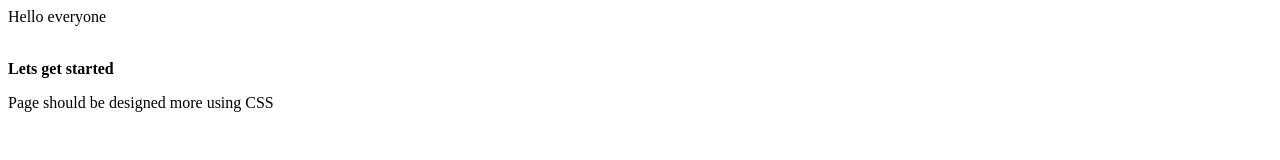
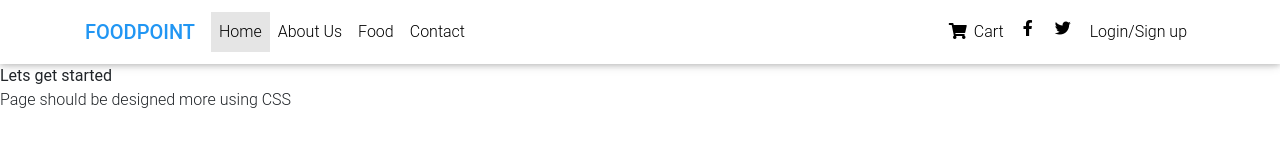
Before and after one commit to Yash9936/Hacktoberfest, a plain HTML site: page index.html in a window 1280 px wide. Drawn offline with nearby package versions, Linux system fonts and the light colour scheme.

Commit message:
Update index.html

```diff
--- a/index.html
+++ b/index.html
@@ -1,10 +1,82 @@
 <html>
-<head>
+  <head>
+    <link rel="stylesheet" href="https://use.fontawesome.com/releases/v5.11.2/css/all.css">
+
+  <link rel="stylesheet" href="https://stackpath.bootstrapcdn.com/bootstrap/4.3.1/css/bootstrap.min.css" integrity="sha384-ggOyR0iXCbMQv3Xipma34MD+dH/1fQ784/j6cY/iJTQUOhcWr7x9JvoRxT2MZw1T" crossorigin="anonymous">
+  <!-- Material Design Bootstrap -->
+  <link href="https://cdnjs.cloudflare.com/ajax/libs/mdbootstrap/4.8.11/css/mdb.min.css" rel="stylesheet">
+  </head>
 <body>
+  <!-- Navbar -->
+  <nav class="navbar fixed-top navbar-expand-lg navbar-light white scrolling-navbar">
+    <div class="container">
+
+      <!-- Brand -->
+      <a class="navbar-brand waves-effect" href="" target="_blank">
+        <strong class="blue-text">FOODPOINT</strong>
+      </a>
+
+      <!-- Collapse -->
+      <button class="navbar-toggler" type="button" data-toggle="collapse" data-target="#navbarSupportedContent"
+        aria-controls="navbarSupportedContent" aria-expanded="false" aria-label="Toggle navigation">
+        <span class="navbar-toggler-icon"></span>
+      </button>
+
+      <!-- Links -->
+      <div class="collapse navbar-collapse" id="navbarSupportedContent">
+
+        <!-- Left -->
+        <ul class="navbar-nav mr-auto">
+          <li class="nav-item active">
+            <a class="nav-link waves-effect" href="#">Home
+              <span class="sr-only">(current)</span>
+            </a>
+          </li>
+          <li class="nav-item">
+            <a class="nav-link waves-effect" href="#aboutus">About Us</a>
+          </li>
+          <li class="nav-item">
+            <a class="nav-link waves-effect" href="#food"
+              >Food</a>
+          </li>
+          <li class="nav-item">
+            <a class="nav-link waves-effect" href="#contact">Contact</a>
+          </li>
+        </ul>
+
+        <!-- Right -->
+        <ul class="navbar-nav nav-flex-icons">
+          <li class="nav-item">
+            <a class="nav-link waves-effect">
+
+              <i class="fas fa-shopping-cart"></i>
+              <span class="clearfix d-none d-sm-inline-block"> Cart </span>
+            </a>
+          </li>
+          <li class="nav-item">
+            <a href="" class="nav-link waves-effect" >
+              <i class="fab fa-facebook-f"></i>
+            </a>
+          </li>
+          <li class="nav-item">
+            <a href="" class="nav-link waves-effect">
+              <i class="fab fa-twitter"></i>
+            </a>
+          </li>
+           <li class="nav-item">
+            <a class="nav-link waves-effect" target="_blank" href="#">Login/Sign up</a>
+          </li>
+
+        </ul>
+
+      </div>
+
+    </div>
+  </nav>
 <p>Hello everyone</p>
 <br>
 <b>Lets get started</b>
   <p>Page should be designed more using CSS</p>
 </body>
-</head>
+
 </html>
```
